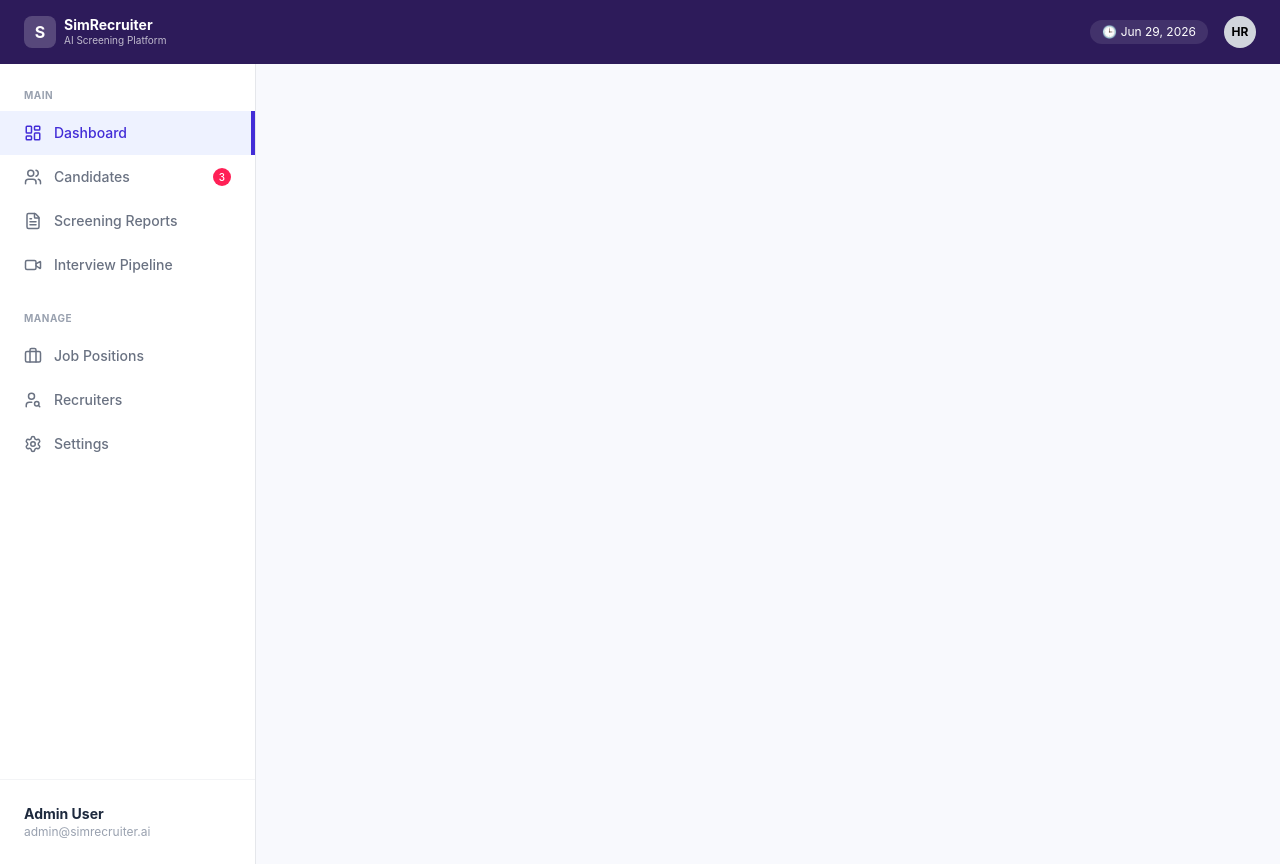
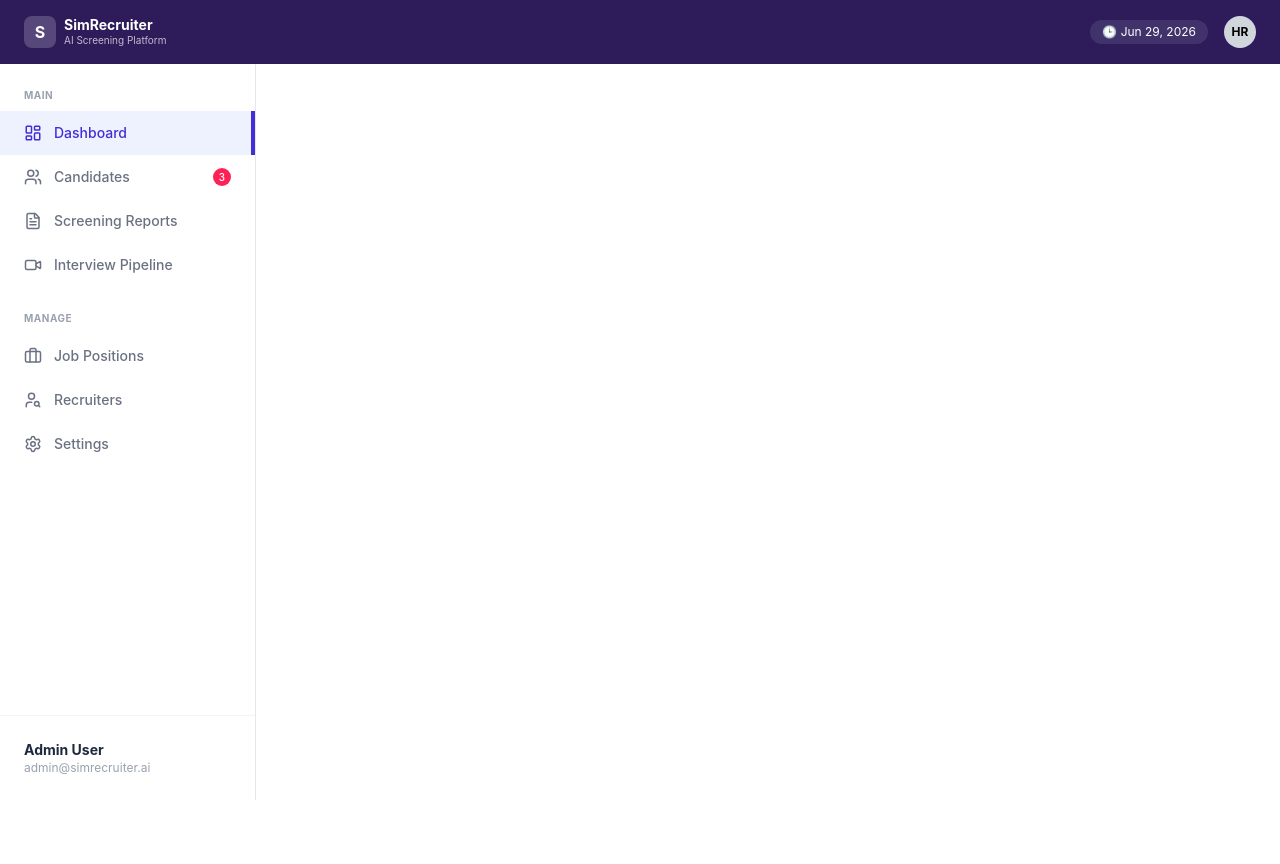
Before and after one commit to krish-patel-simform/agentic-minds-frontend, a React (Vite) app: page / in a window 1280 px wide. After the commit the page ends 800 px from the top, so only its background shows below. Built offline with nearby package versions, Linux system fonts and the light colour scheme.

Commit message:
resolved scrolling issue

```diff
--- a/src/App.tsx
+++ b/src/App.tsx
@@ -3,9 +3,9 @@
 
 export const App = () => {
   return (
-    <>
+    <div className="flex flex-col h-screen overflow-hidden">
       <HeaderPage />
       <DashboardPage />
-    </>
+    </div>
   );
 };
--- a/src/Page/DashboardPage.tsx
+++ b/src/Page/DashboardPage.tsx
@@ -4,7 +4,6 @@
 
 export default function DashboardPage() {
   return (
-    <div className="flex flex-col h-screen overflow-hidden bg-[#F8F9FD]">
     <div className="flex flex-1 overflow-hidden">
       <Sidebar />
       <main className="flex-1 overflow-y-auto p-8">
@@ -13,6 +12,5 @@
         </ErrorBoundary>
       </main>
     </div>
-    </div>
   );
 }
```
Lines whose indentation alone changed are shown as unchanged.
